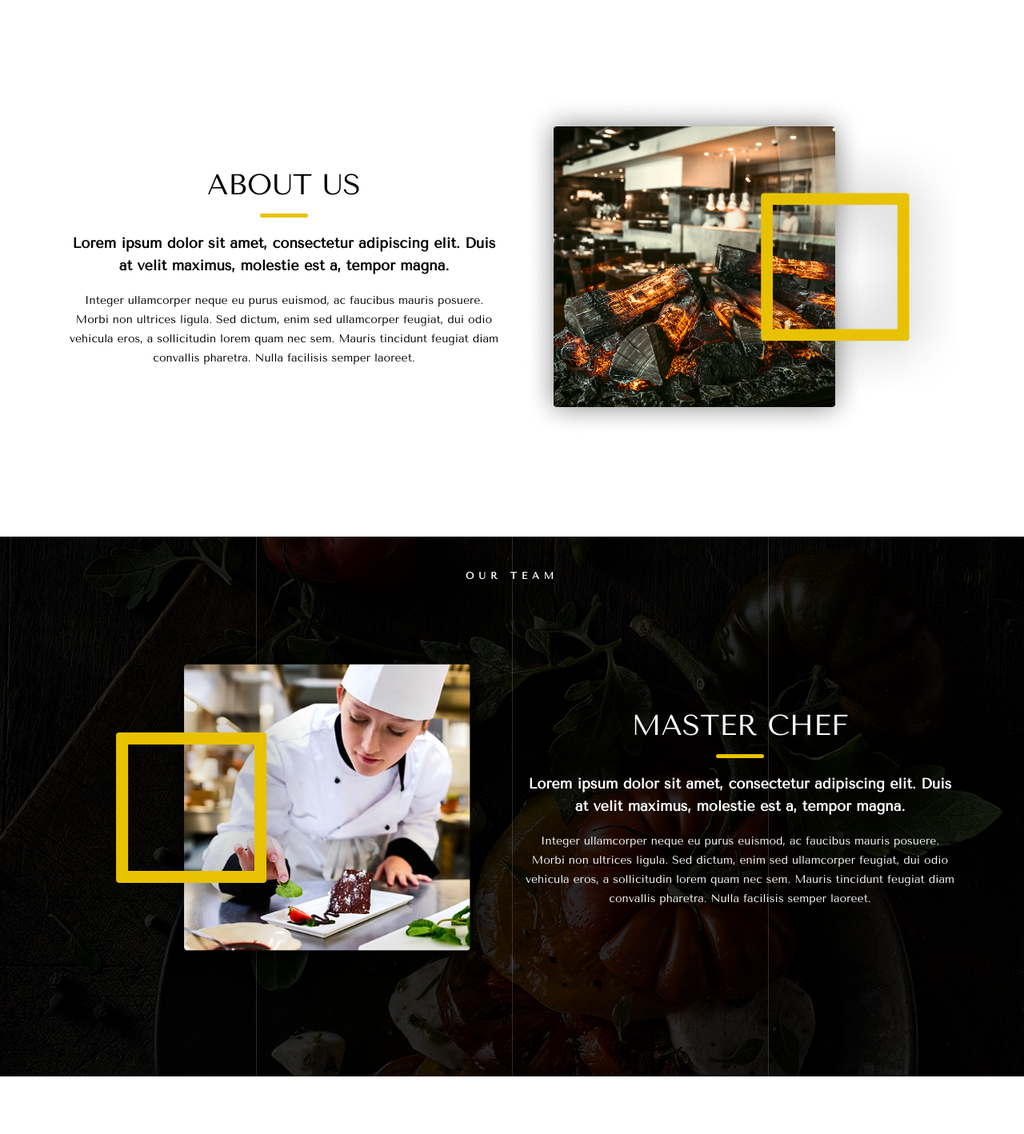
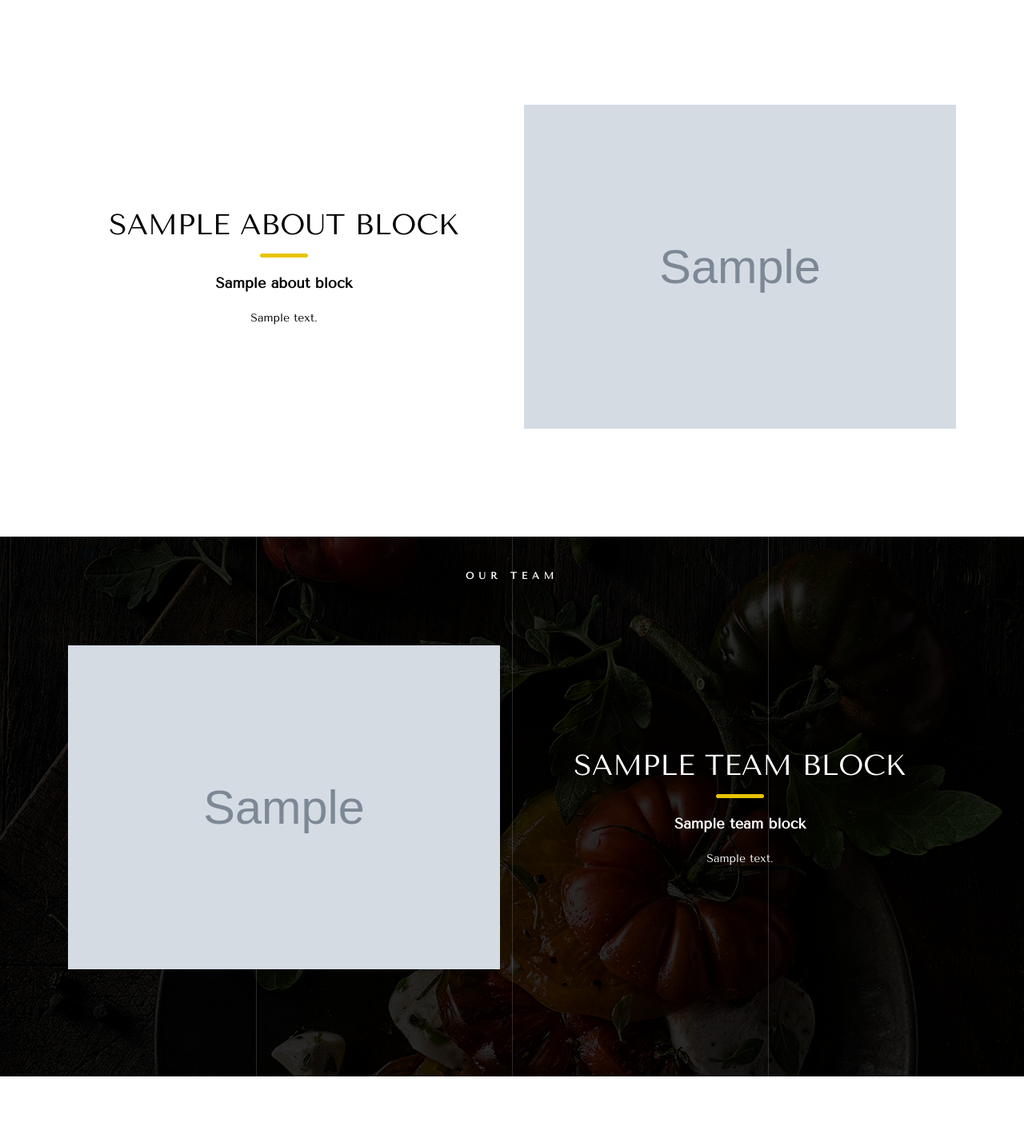
Before and after one commit to iannchoys/hunger, a Django app: template templates/restaurant/home.html in a window 1280 px wide. Shown: the part 804-2222 px from the top of the page at 80% size. Run offline with Django 5.2, Linux system fonts and the light colour scheme; tables that the repository leaves empty hold one stand-in row (values such as "Sample post"); the template is opened without the code that fills it: values that come from a table or form of the project are taken from there, most other values are stand-ins (such as "Sample title", 1, 10 or a date in 2020); grey boxes marked "Sample" are stand-in pictures.

Commit message:
Move about and team content to database

```diff
--- a/restaurant/models.py
+++ b/restaurant/models.py
@@ -58,3 +58,31 @@ class ContactMessage(models.Model):
 
     def __str__(self):
         return f"{self.name} - {self.email}"
+
+class Booking(models.Model):
+    name = models.CharField(max_length=120)
+    email = models.EmailField()
+    phone = models.CharField(max_length=40)
+    people = models.CharField(max_length=20)
+    date = models.CharField(max_length=40)
+    time = models.CharField(max_length=40)
+    created_at = models.DateTimeField(auto_now_add=True)
+
+    class Meta:
+        ordering = ["-created_at"]
+
+    def __str__(self):
+        return f"{self.name} - {self.date} {self.time}"
+
+class StaticBlock(models.Model):
+    key = models.CharField(max_length=50, unique=True)
+    title = models.CharField(max_length=120)
+    subtitle = models.CharField(max_length=255)
+    text = models.TextField()
+    image = models.CharField(max_length=255)
+
+    class Meta:
+        ordering = ["key"]
+
+    def __str__(self):
+        return self.title
--- a/templates/restaurant/home.html
+++ b/templates/restaurant/home.html
@@ -203,25 +203,20 @@
         <section class="about" id="about">
             <div class="container">
                 <div class="row about__row align-items-center">
-
                     <div class="col-lg-6">
                         <div class="about__content">
-                            <h2 class="about__title">ABOUT US</h2>
+                            <h2 class="about__title">
+                                {{ about_block.title }}
+                            </h2>
 
                             <span class="about__line"></span>
 
                             <p class="about__lead">
-                                Lorem ipsum dolor sit amet, consectetur adipiscing elit.
-                                Duis at velit maximus, molestie est a, tempor magna.
+                                {{ about_block.subtitle }}
                             </p>
 
                             <p class="about__text">
-                                Integer ullamcorper neque eu purus euismod, ac faucibus
-                                mauris posuere. Morbi non ultrices ligula. Sed dictum,
-                                enim sed ullamcorper feugiat, dui odio vehicula eros,
-                                a sollicitudin lorem quam nec sem. Mauris tincidunt
-                                feugiat diam convallis pharetra. Nulla facilisis semper
-                                laoreet.
+                                {{ about_block.text }}
                             </p>
                         </div>
                     </div>
@@ -230,12 +225,11 @@
                         <div class="about__image-box">
                             <img
                                 class="about__image"
-                                src="{% static 'images/about/about-img-1.png' %}"
-                                alt="Restaurant interior with fireplace"
+                                src="{% static about_block.image %}"
+                                alt="{{ about_block.title }}"
                             >
                         </div>
                     </div>
-
                 </div>
             </div>
         </section>
@@ -254,30 +248,26 @@
                         <div class="team__image-box">
                             <img
                                 class="team__image"
-                                src="{% static 'images/team/team-img.png' %}"
-                                alt="Chef decorating dessert"
+                                src="{% static team_block.image %}"
+                                alt="{{ team_block.title }}"
                             >
                         </div>
                     </div>
 
                     <div class="col-lg-6">
                         <div class="team__content">
-                            <h2 class="team__title">MASTER CHEF</h2>
+                            <h2 class="team__title">
+                                {{ team_block.title }}
+                            </h2>
 
                             <span class="team__line"></span>
 
                             <p class="team__lead">
-                                Lorem ipsum dolor sit amet, consectetur adipiscing elit.
-                                Duis at velit maximus, molestie est a, tempor magna.
+                                {{ team_block.subtitle }}
                             </p>
 
                             <p class="team__text">
-                                Integer ullamcorper neque eu purus euismod, ac faucibus
-                                mauris posuere. Morbi non ultrices ligula. Sed dictum,
-                                enim sed ullamcorper feugiat, dui odio vehicula eros,
-                                a sollicitudin lorem quam nec sem. Mauris tincidunt
-                                feugiat diam convallis pharetra. Nulla facilisis semper
-                                laoreet.
+                                {{ team_block.text }}
                             </p>
                         </div>
                     </div>
```
Also changed, not shown: restaurant/admin.py (+12 -1 lines), restaurant/views.py (+63 -1 lines), restaurant/migrations/0004_booking.py (added), restaurant/migrations/0005_staticblock.py (added).
